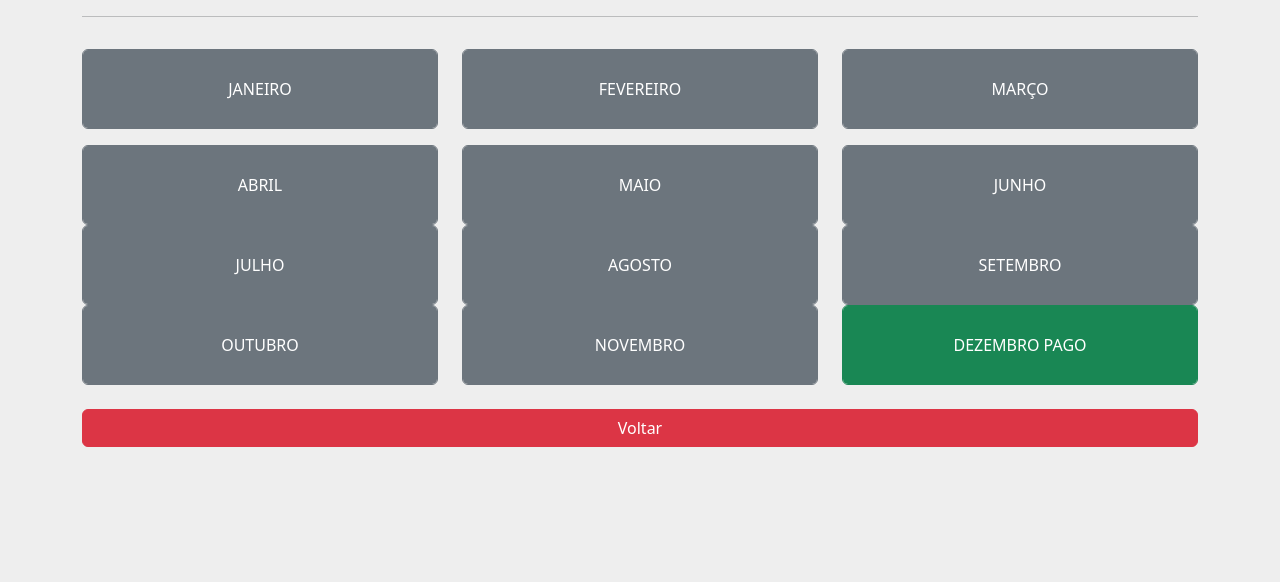
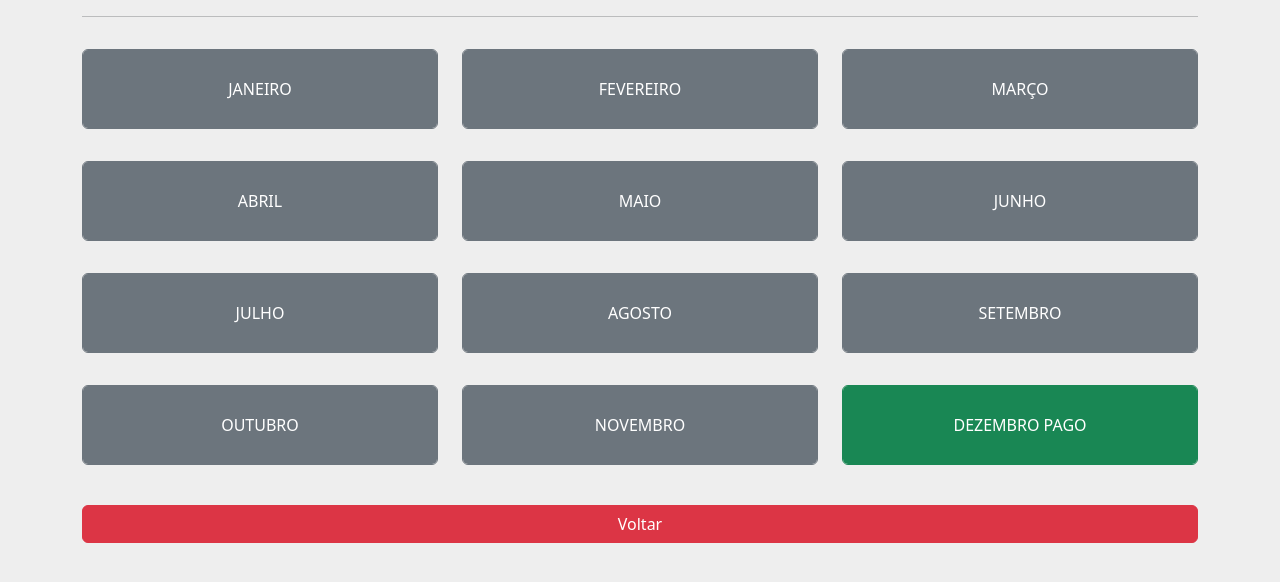
Before and after one commit to Ivan-Jesus/controle-van, a plain HTML site: page pagamentos.html in a window 1280 px wide. Drawn offline with nearby package versions, Linux system fonts and the light colour scheme.

Commit message:
Update pagamentos.html

```diff
--- a/pagamentos.html
+++ b/pagamentos.html
@@ -34,31 +34,31 @@ Click nbfs://nbhost/SystemFileSystem/Templates/Scripting/EmptyPHPWebPage.php to
                             <div class="form-group col-4 py-3 ">
                                 <button class="form-control btn btn-secondary " style="height: 80px"   name="marco" >MARÇO</button>
                             </div>
-                            <div class="form-group col-4  ">
+                            <div class="form-group col-4 py-3 ">
                                <button class="form-control btn btn-secondary " style="height: 80px"   name="abril" >ABRIL</button>
                             </div>
-                            <div class="form-group col-4 ">
+                            <div class="form-group col-4 py-3">
                                 <button class="form-control btn btn-secondary " style="height: 80px"   name="maio" >MAIO</button>
                             </div>
-                            <div class="form-group col-4 ">
+                            <div class="form-group col-4 py-3 ">
                                 <button class="form-control btn btn-secondary " style="height: 80px"   name="junho" >JUNHO</button>
                             </div>
-                            <div class="form-group col-4 ">
+                            <div class="form-group col-4 py-3">
                                 <button class="form-control btn btn-secondary " style="height: 80px"   name="julho" >JULHO</button>
                             </div>
-                            <div class="form-group col-4 ">
+                            <div class="form-group col-4 py-3">
                                 <button class="form-control btn btn-secondary " style="height: 80px"   name="agosto" >AGOSTO</button>
                             </div>
-                            <div class="form-group col-4 ">
+                            <div class="form-group col-4 py-3">
                                 <button class="form-control btn btn-secondary " style="height: 80px"   name="setembro" >SETEMBRO</button>
                             </div>
-                            <div class="form-group col-4 ">
+                            <div class="form-group col-4 py-3">
                                 <button class="form-control btn btn-secondary " style="height: 80px"   name="outubro" >OUTUBRO</button>
                             </div>
-                            <div class="form-group col-4 ">
+                            <div class="form-group col-4 py-3 ">
                                 <button class="form-control btn btn-secondary " style="height: 80px"   name="novembro" >NOVEMBRO</button>
                             </div>
-                            <div class="form-group col-4 ">
+                            <div class="form-group col-4 py-3">
                                 <button class="form-control btn btn-success " style="height: 80px" name="dezembro">DEZEMBRO PAGO</button>
                             </div>
                         </div>
```
